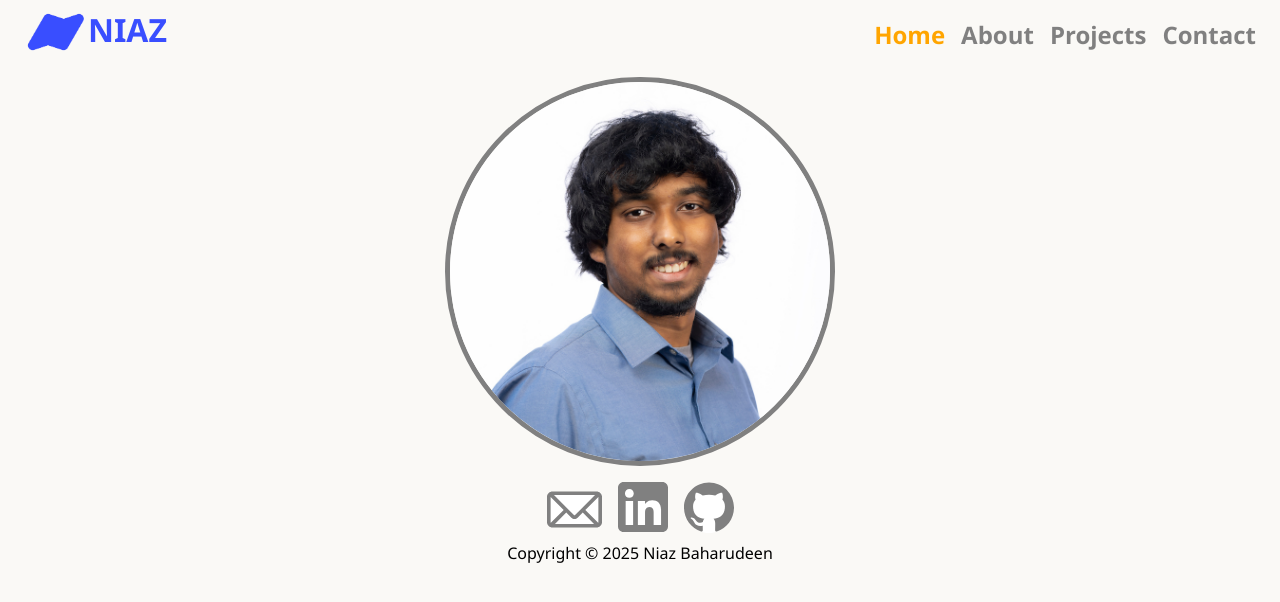
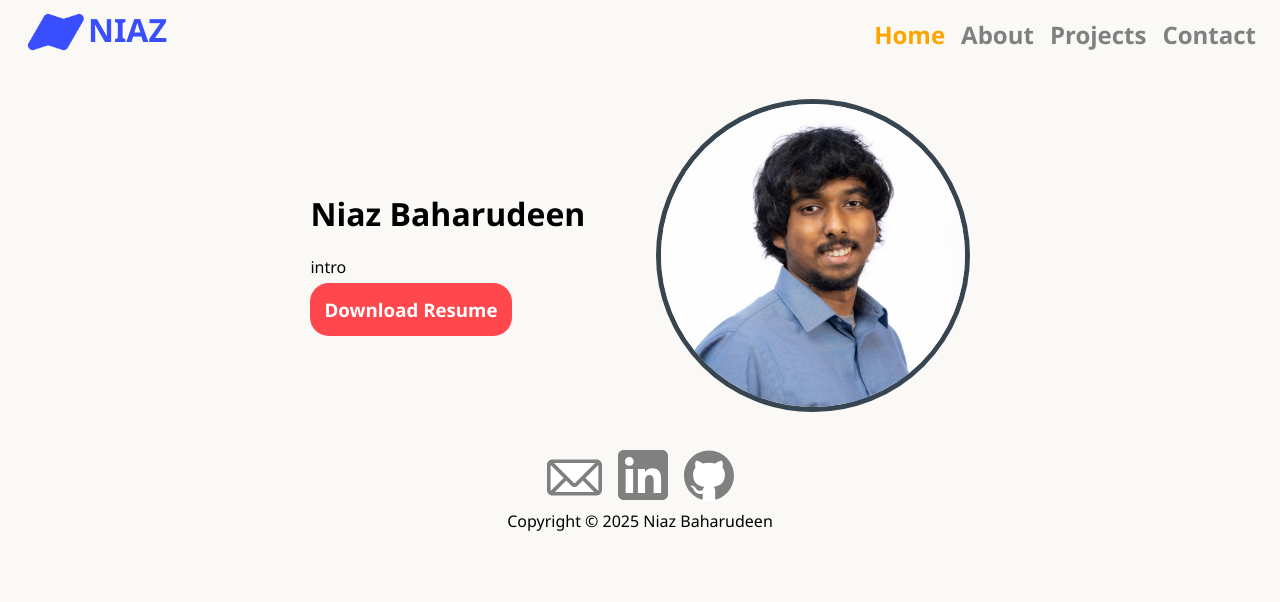
Before and after one commit to tuk05348/website-frontend, an Angular app: page / in a window 1280 px wide. Shown: the top 602 px of the page. Built offline with nearby package versions, Linux system fonts and the light colour scheme.

Commit message:
Added a download resume button with a sheen animation to the home page. Added container for entire page.

```diff
--- a/src/app/home/home.component.css
+++ b/src/app/home/home.component.css
@@ -1,13 +1,37 @@
+.home-container {
+    display: flex;
+    justify-content: center;
+    align-items: center;
+    padding: 3% 10%;
+    gap: 7%;
+}
+
 .photo {
-    border: #808080 5px solid;
+    border: #36454F 5px solid;
     border-radius: 50%;
     max-width: 30%;
 }
 
-.photo-container {
-    display: flex;
-    flex-direction: column;
-    align-items: center;
-    gap: 1em;
-    padding: 1em 0px;
+#download-link {
+    width: fit-content;
+    text-decoration: none;
+    color: #FFFFFF;
+    background: linear-gradient(-45deg, #FF474D 40%, #FF7074 50%, #FF474D 60%);
+    background-size: 300%;
+    background-position-x: 100%;
+    padding: 0.75em;
+    animation: shimmer 1s infinite linear;
+    border-radius: 1em;
 }
+
+#download-link:hover, #download-link:active {
+    background: linear-gradient(-45deg, #FF7074 40%, #FF999C 50%, #FF7074 60%);
+    background-size: 300%;
+    background-position-x: 100%;
+}
+
+@keyframes shimmer {
+    to {
+        background-position-x: 0%
+    }
+}
--- a/src/app/home/home.component.html
+++ b/src/app/home/home.component.html
@@ -1,3 +1,10 @@
-<div class="photo-container">
+<div class="home-container">
+    <div class="intro-container">
+        <h1>Niaz Baharudeen</h1>
+        <p>intro</p>
+        <h3>
+            <a id="download-link" href="Baharudeen_Niaz_Resume.pdf" download="Baharudeen_Niaz_Resume">Download Resume</a>
+        </h3>
+    </div>
     <img class="photo" src="photo.png" alt="Professional Photo">
 </div>
```
